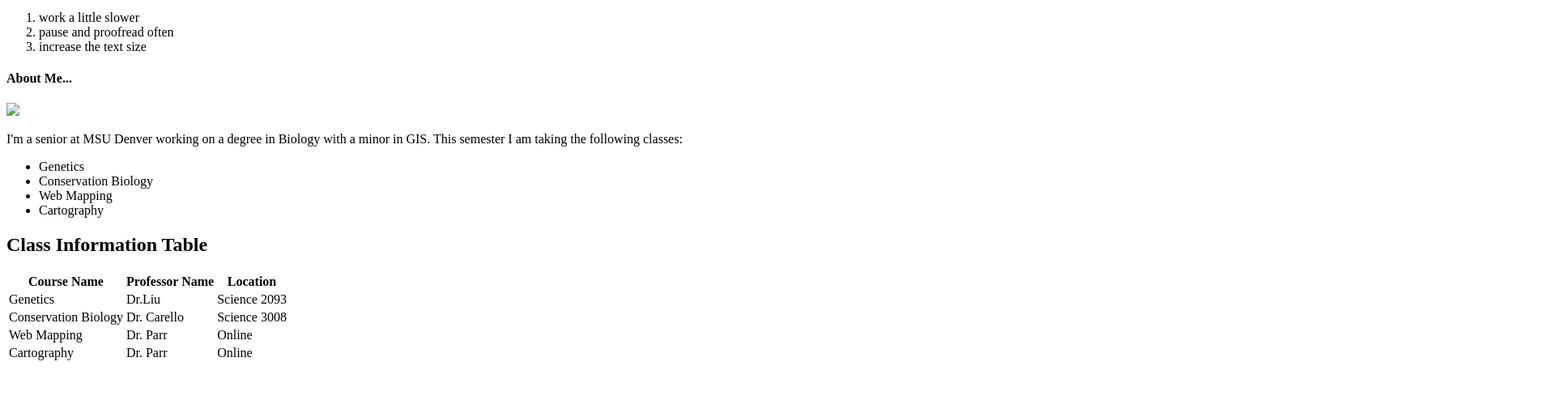
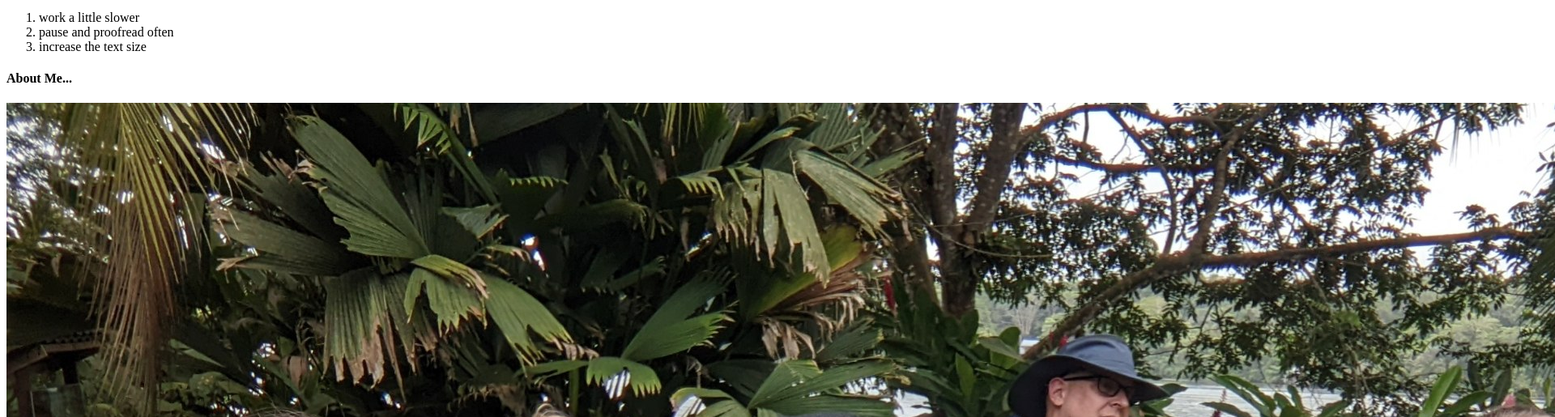
Before and after one commit to jmorr100/jmorr100.github.io, a plain HTML site: page lab403.html in a window 1280 px wide. Shown: the part 101-616 px from the top of the page at 81% size, 1920 px wide, since content can reach past the window. Drawn offline with Linux system fonts and the light colour scheme.

Commit message:
Update lab403.html
Attempted to fix photo

```diff
--- a/lab403.html
+++ b/lab403.html
@@ -12,7 +12,7 @@
        <li>increase the text size</li>
      </ol>
      <h4>About Me...</h4>
-    <img src="image000000(1).jpg"/>
+    <img src="Jason in Costa Rica.jpg"/>
     <p>I'm a senior at MSU Denver working on a degree in Biology with a minor in GIS. This semester I am taking the following classes:</p>
      <ul>
        <li>Genetics</li>
```
